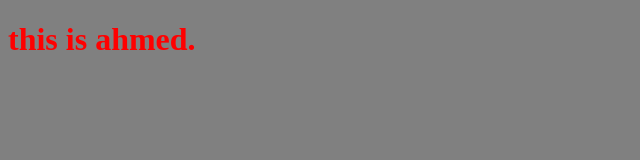
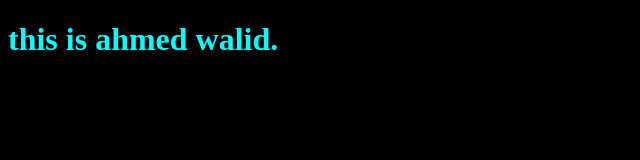
Before and after one commit to ahmedwd22/my-project, a plain HTML site: page index.html in a window 1280 px wide. Shown: the whole page, without its empty margins (0-640 px from the left). Drawn offline with Linux system fonts and the light colour scheme.

Commit message:
creating app.js index.html style.css

```diff
--- a/app.js
+++ b/app.js
@@ -1 +1 @@
-alert("hello there")
+alert("hello there ya brooo")
--- a/index.html
+++ b/index.html
@@ -8,7 +8,7 @@
     <link rel="stylesheet" href="style.css">
 </head>
 <body>
-    <h1>this is ahmed.</h1>
+    <h1>this is ahmed walid.</h1>
     <script src="app.js"></script>
 </body>
 </html>
--- a/style.css
+++ b/style.css
@@ -1,7 +1,7 @@
 h1{
-    color: red;
+    color: aqua;
 
 }
 body{
-    background-color: gray;
+    background-color: black;
 }
```
